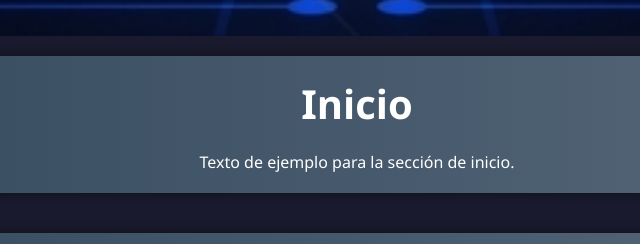
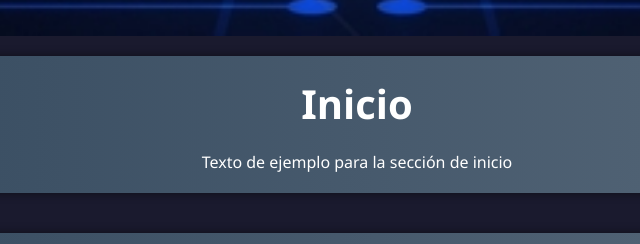
Before and after one commit to NanoEvolution/Mi-Pagina-Web, a plain HTML site: page src/index.html in a window 1280 px wide. Shown: the part 804-1048 px from the top of the page, 283-923 px from the left. Drawn offline with Linux system fonts and the light colour scheme.

Commit message:
Todo OK, falta rellenar página

```diff
--- a/src/index.html
+++ b/src/index.html
@@ -45,7 +45,7 @@
         <section id="inicio" class="section">
             <div class="section-content">
                 <h1>Inicio</h1>
-                <p>Texto de ejemplo para la sección de inicio.</p>
+                <p>Texto de ejemplo para la sección de inicio</p>
             </div>
         </section>
 
```
